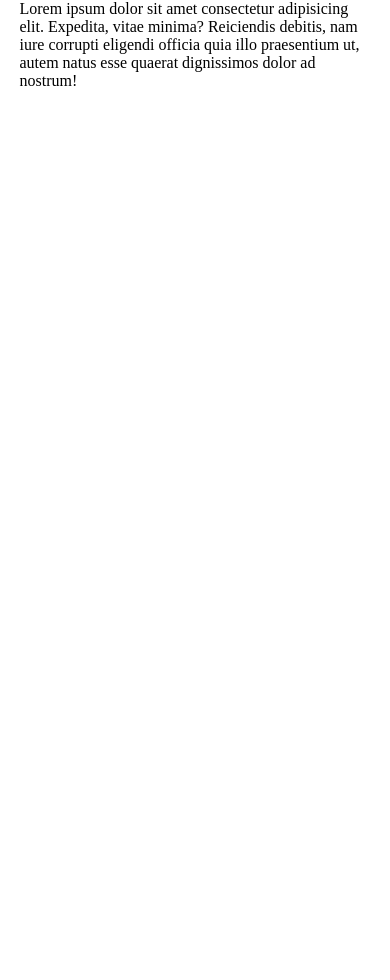
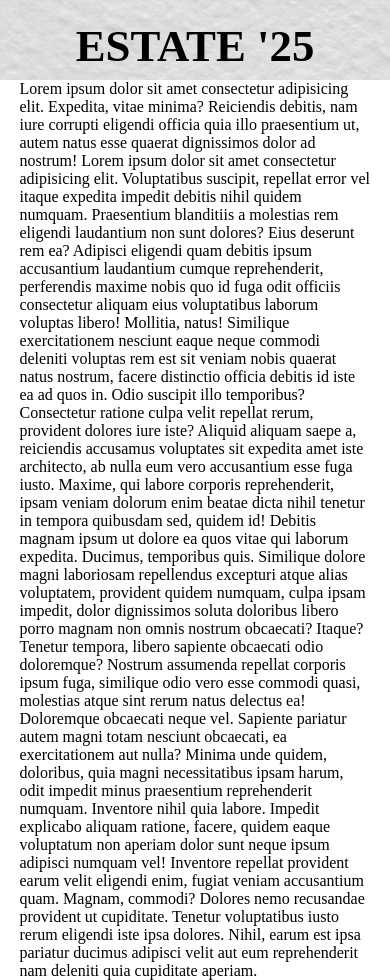
Before and after one commit to bellaviagabriele03/js-photo-blog, a plain HTML site: page index.html in a window 390 px wide. Before the commit the page ends 844 px from the top, so only its background shows below. Drawn offline with nearby package versions, Linux system fonts and the light colour scheme.

Commit message:
feat: header base completato wip: (header responsive)

```diff
--- a/css/style.css
+++ b/css/style.css
@@ -32,6 +32,21 @@ img {
 
 
 /* HEADER */
-
+header {
+    text-align: center;
+    position: fixed;
+    z-index: 10000;
+    right: 0;
+    left: 0;
+    width: 100%;
+    height: 80px;
+    padding: 20px;
+    background-image: url(../img/wall.png);
+    font-size: 1.4rem;
+}
 
 /* MAIN */
+
+main {
+    padding-top: 80px;
+}
--- a/index.html
+++ b/index.html
@@ -13,13 +13,41 @@
 
 <body>
     <header>
-
+        <h1>ESTATE '25</h1>
     </header>
     <main>
         <div class="container">
             Lorem ipsum dolor sit amet consectetur adipisicing elit. Expedita, vitae minima? Reiciendis debitis, nam
             iure corrupti eligendi officia quia illo praesentium ut, autem natus esse quaerat dignissimos dolor ad
             nostrum!
+            Lorem ipsum dolor sit amet consectetur adipisicing elit. Voluptatibus suscipit, repellat error vel itaque
+            expedita impedit debitis nihil quidem numquam. Praesentium blanditiis a molestias rem eligendi laudantium
+            non sunt dolores?
+            Eius deserunt rem ea? Adipisci eligendi quam debitis ipsum accusantium laudantium cumque reprehenderit,
+            perferendis maxime nobis quo id fuga odit officiis consectetur aliquam eius voluptatibus laborum voluptas
+            libero! Mollitia, natus!
+            Similique exercitationem nesciunt eaque neque commodi deleniti voluptas rem est sit veniam nobis quaerat
+            natus nostrum, facere distinctio officia debitis id iste ea ad quos in. Odio suscipit illo temporibus?
+            Consectetur ratione culpa velit repellat rerum, provident dolores iure iste? Aliquid aliquam saepe a,
+            reiciendis accusamus voluptates sit expedita amet iste architecto, ab nulla eum vero accusantium esse fuga
+            iusto.
+            Maxime, qui labore corporis reprehenderit, ipsam veniam dolorum enim beatae dicta nihil tenetur in tempora
+            quibusdam sed, quidem id! Debitis magnam ipsum ut dolore ea quos vitae qui laborum expedita.
+            Ducimus, temporibus quis. Similique dolore magni laboriosam repellendus excepturi atque alias voluptatem,
+            provident quidem numquam, culpa ipsam impedit, dolor dignissimos soluta doloribus libero porro magnam non
+            omnis nostrum obcaecati? Itaque?
+            Tenetur tempora, libero sapiente obcaecati odio doloremque? Nostrum assumenda repellat corporis ipsum fuga,
+            similique odio vero esse commodi quasi, molestias atque sint rerum natus delectus ea! Doloremque obcaecati
+            neque vel.
+            Sapiente pariatur autem magni totam nesciunt obcaecati, ea exercitationem aut nulla? Minima unde quidem,
+            doloribus, quia magni necessitatibus ipsam harum, odit impedit minus praesentium reprehenderit numquam.
+            Inventore nihil quia labore.
+            Impedit explicabo aliquam ratione, facere, quidem eaque voluptatum non aperiam dolor sunt neque ipsum
+            adipisci numquam vel! Inventore repellat provident earum velit eligendi enim, fugiat veniam accusantium
+            quam. Magnam, commodi?
+            Dolores nemo recusandae provident ut cupiditate. Tenetur voluptatibus iusto rerum eligendi iste ipsa
+            dolores. Nihil, earum est ipsa pariatur ducimus adipisci velit aut eum reprehenderit nam deleniti quia
+            cupiditate aperiam.
         </div>
     </main>
 
```
Also changed, not shown: 1 other file.
